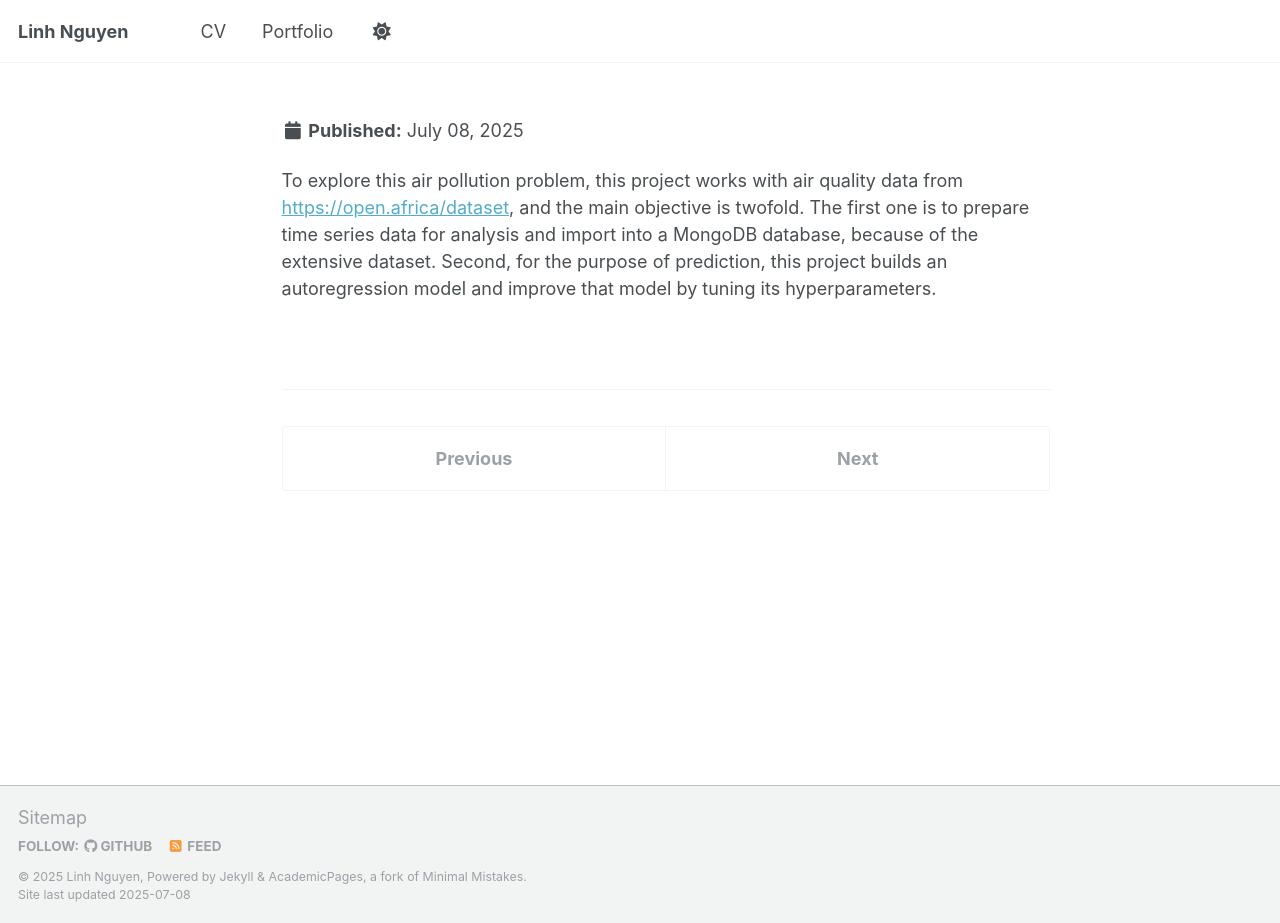
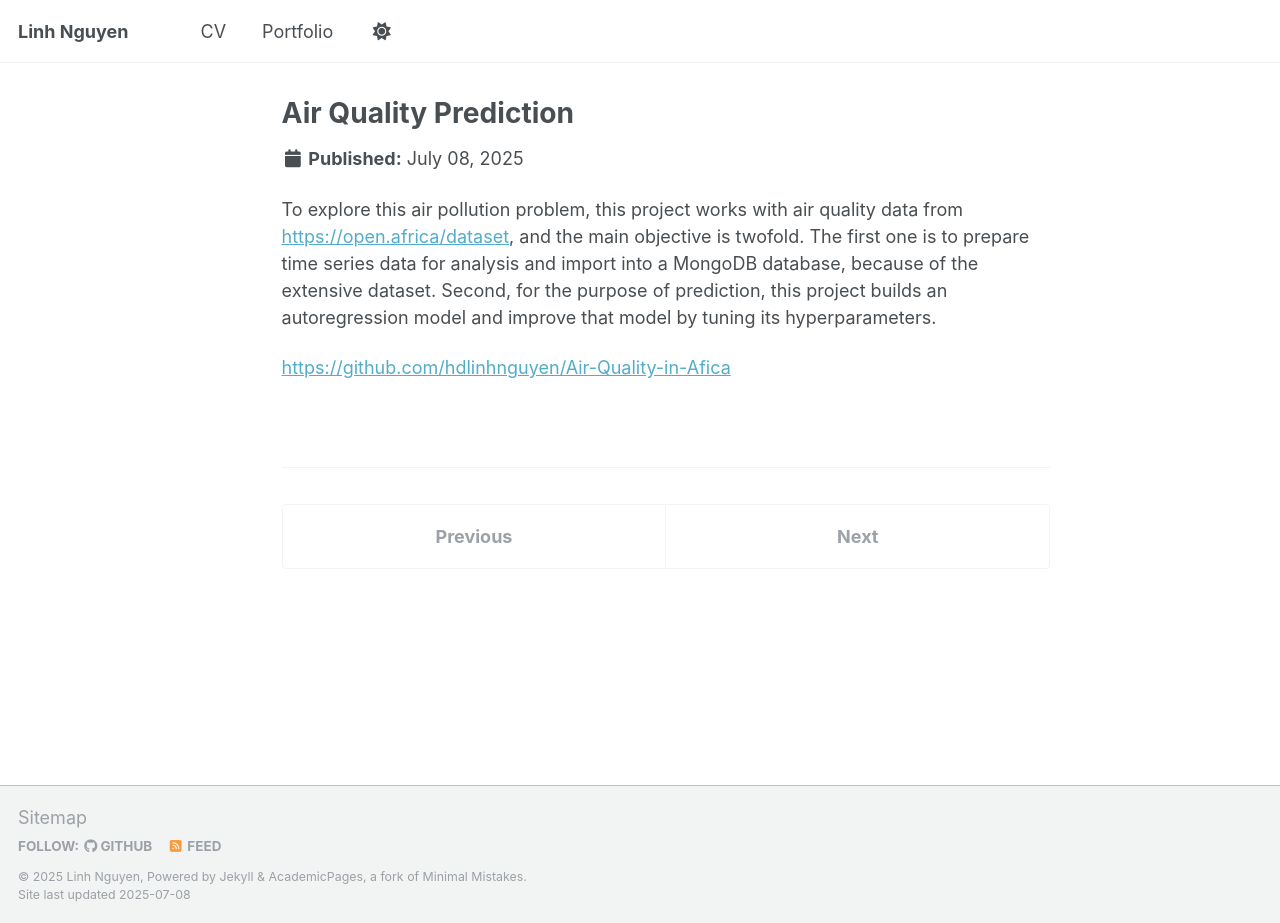
Before and after one commit to hdlinhnguyen/hdlinhnguyen.github.io, a Jekyll site: the page built from _portfolio/project_1.md, in a window 1280 px wide and 923 px high. Built offline with Jekyll 4.4.1, drawn with Linux system fonts in a browser that asks for light colours; a script that is not in the unit is left out; part of the change alters nothing that is shown.

Commit message:
Update project_1.md

```diff
--- a/_portfolio/project_1.md
+++ b/_portfolio/project_1.md
@@ -1,7 +1,9 @@
 ---
 title: "Air Quality Prediction"
-excerpt: "This project use a time series model to predict PM 2.5 readings throughout the day <br/><img src='/images/500x300.png'>
+
 collection: portfolio
 ---
 
 To explore this air pollution problem, this project works with air quality data from [https://open.africa/dataset](openAfrica), and the main objective is twofold. The first one is to prepare time series data for analysis and import into a MongoDB database, because of the extensive dataset. Second, for the purpose of prediction, this project builds an autoregression model and improve that model by tuning its hyperparameters.
+
+[https://github.com/hdlinhnguyen/Air-Quality-in-Afica](Read more in this Github link)
```
